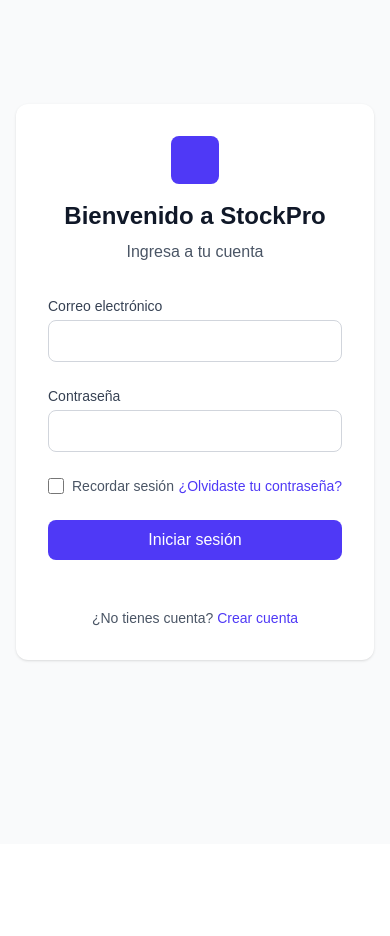
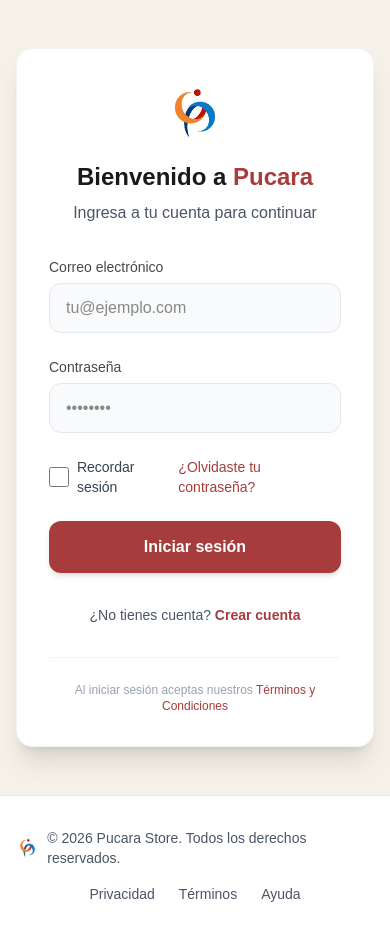
Before and after one commit to Dend04/Pagina-web-Tienda, a Next.js app in the folder frontend/: page /login in a window 390 px wide. Before the commit the page ends 844 px from the top, so only its background shows below. Built offline with nearby package versions, Linux system fonts and the light colour scheme.

Commit message:
fead: Funcionalidades en el login

```diff
--- a/frontend/src/app/(pages)/login/page.tsx
+++ b/frontend/src/app/(pages)/login/page.tsx
@@ -1,94 +1,161 @@
 "use client";
+
 import Link from "next/link";
+import Image from "next/image";
 
 export default function LoginPage() {
   return (
-    <div className="min-h-screen bg-gray-50">
-      <main className="flex items-center justify-center min-h-[calc(100vh-80px)]">
-        <div className="w-full max-w-md px-4 py-8 sm:px-6 lg:px-8">
-          <div className="bg-white rounded-xl shadow-sm p-8">
-            <div className="mb-8 text-center">
-              <div className="mx-auto h-12 w-12 rounded-lg bg-indigo-600 mb-4" />
-              <h1 className="text-2xl font-bold text-gray-900">Bienvenido a StockPro</h1>
-              <p className="mt-2 text-gray-600">Ingresa a tu cuenta</p>
+    <div className="min-h-screen bg-pucara-beige flex flex-col">
+
+      {/* Contenido principal centrado */}
+      <main className="flex-1 flex items-center justify-center px-4 py-12 sm:px-6 lg:px-8">
+        <div className="w-full max-w-md">
+          <div className="bg-white rounded-2xl shadow-xl border border-gray-100 p-8 md:p-10">
+            {/* Logo y título */}
+            <div className="text-center mb-8">
+              <div className="relative w-16 h-16 mx-auto mb-4">
+                <Image
+                  src="/descarga (1).jpg"
+                  alt="Pucara Logo"
+                  fill
+                  sizes="64px"
+                  className="object-contain"
+                  priority
+                />
+              </div>
+              <h1 className="text-2xl md:text-3xl font-bold text-pucara-black">
+                Bienvenido a <span className="text-pucara-red">Pucara</span>
+              </h1>
+              <p className="mt-2 text-gray-600">
+                Ingresa a tu cuenta para continuar
+              </p>
             </div>
 
+            {/* Formulario */}
             <form className="space-y-6">
+              {/* Email */}
               <div>
-                <label htmlFor="email" className="block text-sm font-medium text-gray-700">
+                <label
+                  htmlFor="email"
+                  className="block text-sm font-medium text-pucara-black/80 mb-1.5"
+                >
                   Correo electrónico
                 </label>
-                <div className="mt-1">
                 <input
                   id="email"
                   name="email"
                   type="email"
                   autoComplete="email"
                   required
-                    className="w-full px-4 py-2 border border-gray-300 rounded-lg focus:ring-2 focus:ring-indigo-600 focus:border-indigo-600 transition-all"
+                  className="w-full px-4 py-3 bg-gray-50 border border-gray-200 rounded-xl focus:bg-white focus:ring-2 focus:ring-pucara-red/50 focus:border-pucara-red transition-all duration-200 outline-none"
+                  placeholder="tu@ejemplo.com"
                 />
               </div>
-              </div>
 
+              {/* Contraseña */}
               <div>
-                <label htmlFor="password" className="block text-sm font-medium text-gray-700">
+                <label
+                  htmlFor="password"
+                  className="block text-sm font-medium text-pucara-black/80 mb-1.5"
+                >
                   Contraseña
                 </label>
-                <div className="mt-1">
                 <input
                   id="password"
                   name="password"
                   type="password"
                   autoComplete="current-password"
                   required
-                    className="w-full px-4 py-2 border border-gray-300 rounded-lg focus:ring-2 focus:ring-indigo-600 focus:border-indigo-600 transition-all"
+                  className="w-full px-4 py-3 bg-gray-50 border border-gray-200 rounded-xl focus:bg-white focus:ring-2 focus:ring-pucara-red/50 focus:border-pucara-red transition-all duration-200 outline-none"
+                  placeholder="••••••••"
                 />
               </div>
-              </div>
 
+              {/* Opciones extra: recordar y olvido */}
               <div className="flex items-center justify-between">
-                <div className="flex items-center">
+                <label className="flex items-center gap-2 cursor-pointer group">
                   <input
                     id="remember-me"
                     name="remember-me"
                     type="checkbox"
-                    className="h-4 w-4 text-indigo-600 focus:ring-indigo-600 border-gray-300 rounded"
+                    className="w-5 h-5 rounded border-gray-300 text-pucara-red focus:ring-pucara-red focus:ring-2 transition"
                   />
-                  <label htmlFor="remember-me" className="ml-2 block text-sm text-gray-600">
+                  <span className="text-sm text-gray-700 group-hover:text-pucara-red transition-colors">
                     Recordar sesión
+                  </span>
                 </label>
-                </div>
 
-                <div className="text-sm">
                 <Link
                   href="/recuperar-contrasena"
-                    className="font-medium text-indigo-600 hover:text-indigo-500"
+                  className="text-sm font-medium text-pucara-red hover:text-pucara-darkred hover:underline underline-offset-2 transition"
                 >
                   ¿Olvidaste tu contraseña?
                 </Link>
               </div>
-              </div>
 
+              {/* Botón de inicio de sesión */}
               <button
                 type="submit"
-                className="w-full bg-indigo-600 text-white px-4 py-2 rounded-lg hover:bg-indigo-700 transition-colors duration-200 font-medium"
+                className="w-full bg-pucara-red text-white py-3.5 px-4 rounded-xl hover:bg-pucara-darkred transition-all duration-300 font-semibold shadow-md hover:shadow-xl transform hover:-translate-y-0.5"
               >
                 Iniciar sesión
               </button>
 
-              <div className="mt-6 text-center text-sm text-gray-600">
+              {/* Enlace a registro */}
+              <div className="text-center text-sm text-gray-600 pt-2">
                 ¿No tienes cuenta?{" "}
                 <Link
                   href="/registro"
-                  className="font-medium text-indigo-600 hover:text-indigo-500"
+                  className="font-semibold text-pucara-red hover:text-pucara-darkred hover:underline underline-offset-2 transition"
                 >
                   Crear cuenta
                 </Link>
               </div>
             </form>
+
+            {/* Línea decorativa sutil */}
+            <div className="mt-8 pt-6 border-t border-gray-100">
+              <p className="text-xs text-center text-gray-400">
+                Al iniciar sesión aceptas nuestros{" "}
+                <Link href="/terminos" className="text-pucara-red hover:underline">
+                  Términos y Condiciones
+                </Link>
+              </p>
+            </div>
           </div>
         </div>
       </main>
+
+      {/* Footer (mismo que en dashboard/landing) */}
+      <footer className="bg-white border-t border-gray-200">
+        <div className="max-w-7xl mx-auto px-4 py-8 sm:px-6 lg:px-8">
+          <div className="flex flex-col md:flex-row justify-between items-center text-sm text-gray-600">
+            <div className="flex items-center mb-4 md:mb-0">
+              <div className="relative w-6 h-6 mr-2">
+                <Image
+                  src="/descarga (1).jpg"
+                  alt="Pucara"
+                  fill
+                  sizes="24px"
+                  className="object-contain"
+                />
+              </div>
+              <span>© 2026 Pucara Store. Todos los derechos reservados.</span>
+            </div>
+            <div className="flex space-x-6">
+              <Link href="#" className="hover:text-pucara-red transition-colors">
+                Privacidad
+              </Link>
+              <Link href="#" className="hover:text-pucara-red transition-colors">
+                Términos
+              </Link>
+              <Link href="#" className="hover:text-pucara-red transition-colors">
+                Ayuda
+              </Link>
+            </div>
+          </div>
+        </div>
+      </footer>
     </div>
   );
 }
--- a/frontend/src/app/components/HeadersComponents.tsx
+++ b/frontend/src/app/components/HeadersComponents.tsx
@@ -115,7 +115,7 @@
             </Link>
 
             <Link
-              href="/login"
+              href="/"
               className="group flex items-center gap-2 hover:opacity-85 transition-opacity"
             >
               <div className="h-8 w-8 flex items-center justify-center rounded-full bg-pucara-red/10">
--- a/frontend/src/app/page.tsx
+++ b/frontend/src/app/page.tsx
@@ -1,281 +1,152 @@
 "use client";
 
-import { motion } from "framer-motion";
+import { useState } from "react";
+import Link from "next/link";
 import Image from "next/image";
-import Link from "next/link";
-import { useState, useEffect } from "react";
-import { MainHeader } from "@/app/components/HeadersComponents"; // Ajusta la ruta si es necesario
+import { useRouter } from "next/navigation";
+import { EyeIcon, EyeSlashIcon } from "@heroicons/react/24/outline";
 
-export default function LandingPage() {
-  const [acceptedTerms, setAcceptedTerms] = useState(false);
-  const [skipWelcome, setSkipWelcome] = useState(false);
+export default function LoginPage() {
+  const router = useRouter();
+  const [showPassword, setShowPassword] = useState(false);
 
-  // Redirigir si el usuario ya marcó "no mostrar"
-  useEffect(() => {
-    const savedPreference = localStorage.getItem("skipWelcome");
-    if (savedPreference === "true") {
-      window.location.href = "/dashboard";
-    }
-  }, []);
-
-  const handleSkipChange = (e: React.ChangeEvent<HTMLInputElement>) => {
-    const shouldSkip = e.target.checked;
-    setSkipWelcome(shouldSkip);
-    localStorage.setItem("skipWelcome", shouldSkip.toString());
+  const handleSubmit = (e: React.FormEvent<HTMLFormElement>) => {
+    e.preventDefault();
+    // Aquí irá tu lógica de autenticación
+    router.push("/dashboard");
   };
 
-  // Optimización de imágenes Unsplash (webp, tamaño dinámico)
-  const optimizeImage = (url: string, width: number) =>
-    `${url}?auto=format&fit=crop&w=${width}&q=80&fm=webp`;
+  return (
+    <div className="min-h-screen bg-pucara-beige flex flex-col">
+      <main className="flex-1 flex items-center justify-center px-4 py-12 sm:px-6 lg:px-8">
+        <div className="w-full max-w-md">
+          <div className="bg-white rounded-2xl shadow-xl border border-gray-100 p-8 md:p-10">
+            {/* Logo y título */}
+            <div className="text-center mb-8">
+              <div className="relative w-16 h-16 mx-auto mb-4">
+                <Image
+                  src="/descarga (1).jpg"
+                  alt="Pucara Logo"
+                  fill
+                  sizes="64px"
+                  className="object-contain"
+                  priority
+                />
+              </div>
+              <h1 className="text-2xl md:text-3xl font-bold text-pucara-black">
+                Bienvenido a <span className="text-pucara-red">Pucara</span>
+              </h1>
+              <p className="mt-2 text-gray-600">
+                Ingresa a tu cuenta para continuar
+              </p>
+            </div>
 
-  const products = [
-    {
-      id: 1,
-      name: "Electrónicos",
-      image: optimizeImage(
-        "https://images.unsplash.com/photo-1550009158-9ebf69173e03",
-        800
-      ),
-    },
-    {
-      id: 2,
-      name: "Moda",
-      image: optimizeImage(
-        "https://images.unsplash.com/photo-1489987707025-afc232f7ea0f",
-        800
-      ),
-    },
-    {
-      id: 3,
-      name: "Hogar",
-      image: optimizeImage(
-        "https://images.unsplash.com/photo-1556911220-bff31c812dba",
-        800
-      ),
-    },
-  ];
+            <form onSubmit={handleSubmit} className="space-y-6">
+              {/* Usuario o correo electrónico */}
+              <div>
+                <label
+                  htmlFor="username"
+                  className="block text-sm font-medium text-pucara-black/80 mb-1.5"
+                >
+                </label>
+                <input
+                  id="username"
+                  name="username"
+                  type="text"
+                  autoComplete="username"
+                  required
+                  className="w-full px-4 py-3 bg-gray-50 border border-gray-200 rounded-xl focus:bg-white focus:ring-2 focus:ring-pucara-red/50 focus:border-pucara-red transition-all duration-200 outline-none"
+                  placeholder="Usuario o correo electrónico"
+                />
+              </div>
 
-  const features = [
-    {
-      title: "Compra Segura",
-      icon: "🔒",
-      description:
-        "Protegemos todas tus transacciones con encriptación de última generación",
-    },
-    {
-      title: "Variedad",
-      icon: "🛍️",
-      description:
-        "Descubre miles de productos en diferentes categorías",
-    },
-    {
-      title: "Envíos Rápidos",
-      icon: "🚚",
-      description:
-        "Recibe tus productos en tiempo récord con nuestro servicio premium",
-    },
-  ];
+              {/* Contraseña con botón de mostrar/ocultar */}
+              <div>
+                <label
+                  htmlFor="password"
+                  className="block text-sm font-medium text-pucara-black/80 mb-1.5"
+                >
+                </label>
+                <div className="relative">
+                  <input
+                    id="password"
+                    name="password"
+                    type={showPassword ? "text" : "password"}
+                    autoComplete="current-password"
+                    required
+                    className="w-full px-4 py-3 pr-12 bg-gray-50 border border-gray-200 rounded-xl focus:bg-white focus:ring-2 focus:ring-pucara-red/50 focus:border-pucara-red transition-all duration-200 outline-none"
+                    placeholder="Contraseña"
+                  />
+                  <button
+                    type="button"
+                    onClick={() => setShowPassword(!showPassword)}
+                    className="absolute right-3 top-1/2 -translate-y-1/2 text-gray-500 hover:text-pucara-red transition-colors"
+                  >
+                    {showPassword ? (
+                      <EyeSlashIcon className="w-5 h-5" />
+                    ) : (
+                      <EyeIcon className="w-5 h-5" />
+                    )}
+                  </button>
+                </div>
+              </div>
 
-  return (
-    <div className="min-h-screen bg-pucara-beige">
-      {/* Header con logo Pucara */}
-      <MainHeader />
-
-      <main className="space-y-24 pb-20">
-        {/* ---------- HERO ---------- */}
-        <section className="pt-16 px-4 sm:px-6 lg:px-8">
-          <div className="max-w-7xl mx-auto text-center">
-            <motion.h1
-              initial={{ opacity: 0, y: 20 }}
-              animate={{ opacity: 1, y: 0 }}
-              transition={{ duration: 0.6 }}
-              className="text-4xl sm:text-5xl md:text-6xl font-bold text-pucara-black mb-6 leading-tight"
-            >
-              La plataforma más segura para{" "}
-              <span className="text-pucara-red">comprar y vender</span>
-            </motion.h1>
-
-            <motion.p
-              initial={{ opacity: 0, y: 20 }}
-              animate={{ opacity: 1, y: 0 }}
-              transition={{ duration: 0.6, delay: 0.2 }}
-              className="text-xl text-gray-600 mb-10 max-w-3xl mx-auto"
-            >
-              Descubre una experiencia de compra única, respaldada por la calidad y tradición de Pucara.
-            </motion.p>
-
-            <motion.div
-              initial={{ opacity: 0, scale: 0.95 }}
-              animate={{ opacity: 1, scale: 1 }}
-              transition={{ duration: 0.6, delay: 0.4 }}
-              className="relative rounded-2xl overflow-hidden shadow-2xl"
-            >
-              <Image
-                src={optimizeImage(
-                  "https://images.unsplash.com/photo-1526948128573-703ee1aeb6fe",
-                  1600
-                )}
-                alt="Plataforma segura Pucara"
-                width={1600}
-                height={900}
-                className="w-full h-auto object-cover"
-                priority
-              />
-              <div className="absolute inset-0 bg-gradient-to-tr from-pucara-red/20 via-transparent to-transparent" />
-            </motion.div>
-          </div>
-        </section>
-
-        {/* ---------- CARACTERÍSTICAS ---------- */}
-        <section className="max-w-7xl mx-auto px-4 sm:px-6 lg:px-8">
-          <div className="grid md:grid-cols-3 gap-8">
-            {features.map((feature, index) => (
-              <motion.div
-                key={feature.title}
-                initial={{ opacity: 0, y: 30 }}
-                whileInView={{ opacity: 1, y: 0 }}
-                viewport={{ once: true }}
-                transition={{ delay: index * 0.15, duration: 0.5 }}
-                className="group p-8 bg-white rounded-2xl border border-gray-100 shadow-sm hover:shadow-lg transition-all duration-300 hover:-translate-y-1"
-              >
-                <div className="text-4xl mb-4">{feature.icon}</div>
-                <h3 className="text-xl font-semibold text-pucara-black mb-2">
-                  {feature.title}
-                </h3>
-                <p className="text-gray-600 leading-relaxed">
-                  {feature.description}
-                </p>
-                <div className="mt-4 w-12 h-0.5 bg-pucara-red/30 group-hover:w-20 transition-all duration-300" />
-              </motion.div>
-            ))}
-          </div>
-        </section>
-
-        {/* ---------- GALERÍA DE PRODUCTOS ---------- */}
-        <section className="max-w-7xl mx-auto px-4 sm:px-6 lg:px-8">
-          <motion.div
-            initial={{ opacity: 0 }}
-            whileInView={{ opacity: 1 }}
-            viewport={{ once: true }}
-            className="text-center mb-12"
-          >
-            <h2 className="text-3xl md:text-4xl font-bold text-pucara-black mb-4">
-              Productos Destacados
-            </h2>
-            <div className="w-24 h-1 bg-pucara-red mx-auto rounded-full" />
-          </motion.div>
-
-          <div className="grid grid-cols-1 md:grid-cols-3 gap-8">
-            {products.map((product, index) => (
-              <motion.div
-                key={product.id}
-                initial={{ opacity: 0, scale: 0.9 }}
-                whileInView={{ opacity: 1, scale: 1 }}
-                viewport={{ once: true }}
-                transition={{ delay: index * 0.1 }}
-                className="group relative overflow-hidden rounded-2xl bg-white shadow-md hover:shadow-xl transition-all duration-500"
-              >
-                <div className="relative h-72 w-full overflow-hidden">
-                  <Image
-                    src={product.image}
-                    alt={product.name}
-                    fill
-                    sizes="(max-width: 768px) 100vw, (max-width: 1200px) 50vw, 33vw"
-                    className="object-cover transform transition duration-700 group-hover:scale-110"
-                  />
-                  <div className="absolute inset-0 bg-gradient-to-t from-pucara-black/60 via-transparent to-transparent opacity-0 group-hover:opacity-100 transition-opacity duration-500" />
-                </div>
-                <div className="absolute bottom-0 left-0 right-0 p-6 translate-y-2 group-hover:translate-y-0 transition-transform duration-500">
-                  <span className="inline-block px-4 py-2 bg-white/90 backdrop-blur-sm text-pucara-red font-semibold rounded-full shadow-lg">
-                    {product.name}
-                  </span>
-                </div>
-              </motion.div>
-            ))}
-          </div>
-        </section>
-
-        {/* ---------- CTA Y TÉRMINOS ---------- */}
-        <section className="max-w-4xl mx-auto px-4 sm:px-6 lg:px-8">
-          <motion.div
-            initial={{ opacity: 0, y: 30 }}
-            whileInView={{ opacity: 1, y: 0 }}
-            viewport={{ once: true }}
-            className="bg-white rounded-3xl p-10 shadow-xl border border-gray-100 text-center"
-          >
-            <h3 className="text-2xl md:text-3xl font-bold text-pucara-black mb-6">
-              ¿Listo para empezar?
-            </h3>
-            <p className="text-gray-600 mb-8 max-w-2xl mx-auto">
-              Únete a miles de compradores y vendedores que confían en Pucara.
-            </p>
-
-            <div className="space-y-6">
-              {/* Checkbox de términos */}
-              <div className="flex flex-col sm:flex-row items-center justify-center gap-6">
+              {/* Opciones: recordar sesión y olvidé contraseña */}
+              <div className="flex items-center justify-between">
                 <label className="flex items-center gap-2 cursor-pointer group">
                   <input
+                    id="remember-me"
+                    name="remember-me"
                     type="checkbox"
-                    id="terms"
-                    required
-                    checked={acceptedTerms}
-                    onChange={(e) => setAcceptedTerms(e.target.checked)}
                     className="w-5 h-5 rounded border-gray-300 text-pucara-red focus:ring-pucara-red focus:ring-2 transition"
                   />
                   <span className="text-sm text-gray-700 group-hover:text-pucara-red transition-colors">
-                    Acepto los{" "}
-                    <Link
-                      href="/terminos"
-                      className="font-medium text-pucara-red hover:underline underline-offset-2"
-                    >
-                      Términos y Condiciones
-                    </Link>
+                    Recordar sesión
                   </span>
                 </label>
-
-                <label className="flex items-center gap-2 cursor-pointer group">
-                  <input
-                    type="checkbox"
-                    id="skipWelcome"
-                    checked={skipWelcome}
-                    onChange={handleSkipChange}
-                    className="w-5 h-5 rounded border-gray-300 text-pucara-red focus:ring-pucara-red focus:ring-2 transition"
-                  />
-                  <span className="text-sm text-gray-700 group-hover:text-pucara-red transition-colors">
-                    No mostrar esta página nuevamente
-                  </span>
-                </label>
+                <Link
+                  href="/recuperar-contrasena"
+                  className="text-sm font-medium text-pucara-red hover:text-pucara-darkred hover:underline underline-offset-2 transition"
+                >
+                  ¿Olvidaste tu contraseña?
+                </Link>
               </div>
 
-              {/* Botones */}
-              <div className="flex flex-col sm:flex-row gap-4 justify-center pt-4">
+              {/* Botón de inicio de sesión */}
+              <button
+                type="submit"
+                className="w-full bg-pucara-red text-white py-3.5 px-4 rounded-xl hover:bg-pucara-darkred transition-all duration-300 font-semibold shadow-md hover:shadow-xl transform hover:-translate-y-0.5"
+              >
+                Iniciar sesión
+              </button>
+
+              {/* Enlace a registro */}
+              <div className="text-center text-sm text-gray-600 pt-2">
+                ¿No tienes cuenta?{" "}
                 <Link
-                  href="/login"
-                  className="px-8 py-3.5 bg-pucara-red text-white rounded-full hover:bg-pucara-darkred transition-all duration-300 font-semibold shadow-md hover:shadow-xl transform hover:-translate-y-1"
+                  href="/registro"
+                  className="font-semibold text-pucara-red hover:text-pucara-darkred hover:underline underline-offset-2 transition"
                 >
-                  Iniciar Sesión
-                </Link>
-                <Link
-                  href="/dashboard"
-                  className="px-8 py-3.5 border-2 border-pucara-red text-pucara-red rounded-full hover:bg-pucara-red/10 transition-all duration-300 font-semibold shadow-sm hover:shadow-md transform hover:-translate-y-1"
-                >
-                  Ver Productos
+                  Crear cuenta
                 </Link>
               </div>
-            </div>
+            </form>
 
-            {/* Línea decorativa */}
-            <div className="mt-10 pt-6 border-t border-gray-100">
-              <p className="text-xs text-gray-400">
-                Al continuar, aceptas nuestras políticas de privacidad y uso.
+            {/* Términos y condiciones */}
+            <div className="mt-8 pt-6 border-t border-gray-100">
+              <p className="text-xs text-center text-gray-400">
+                Al iniciar sesión aceptas nuestros{" "}
+                <Link href="/terminos" className="text-pucara-red hover:underline">
+                  Términos y Condiciones
+                </Link>
               </p>
             </div>
-          </motion.div>
-        </section>
+          </div>
+        </div>
       </main>
 
-      {/* Footer minimalista (opcional, puedes moverlo a un componente aparte) */}
-      <footer className="bg-white border-t border-gray-200 mt-20">
+      {/* Footer */}
+      <footer className="bg-white border-t border-gray-200">
         <div className="max-w-7xl mx-auto px-4 py-8 sm:px-6 lg:px-8">
           <div className="flex flex-col md:flex-row justify-between items-center text-sm text-gray-600">
             <div className="flex items-center mb-4 md:mb-0">
```
Lines whose indentation alone changed are shown as unchanged.
